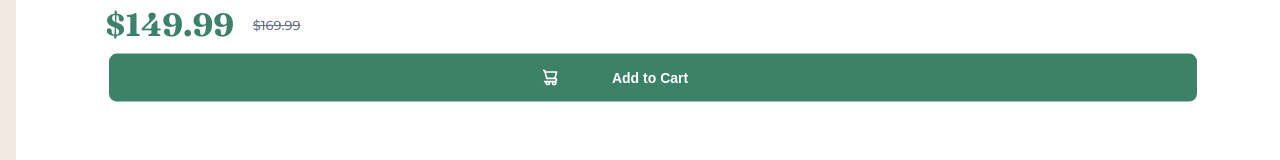
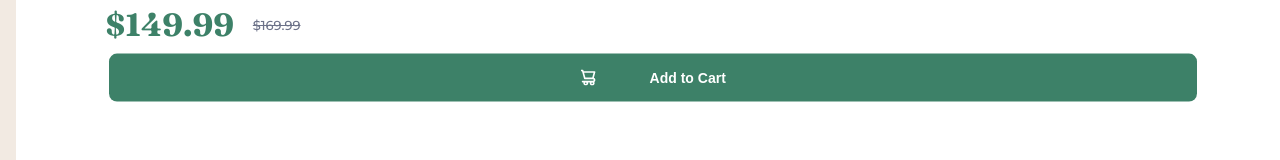
Before and after one commit to KakhoidzeMariami23/product-preview-card, a plain HTML site: page index.html in a window 1280 px wide. Shown: the part 543-703 px from the top of the page. Drawn offline with Linux system fonts and the light colour scheme; files whose address does not match are found by name.

Commit message:
Update index.html

```diff
--- a/index.html
+++ b/index.html
@@ -37,7 +37,7 @@
 
 <button><svg width="15" height="16" xmlns="http://www.w3.org/2000/svg">
   <path d="M14.383 10.388a2.397 2.397 0 0 0-1.518-2.222l1.494-5.593a.8.8 0 0 0-.144-.695.8.8 0 0 0-.631-.28H2.637L2.373.591A.8.8 0 0 0 1.598 0H0v1.598h.983l1.982 7.4a.8.8 0 0 0 .799.59h8.222a.8.8 0 0 1 0 1.599H1.598a.8.8 0 1 0 0 1.598h.943a2.397 2.397 0 1 0 4.507 0h1.885a2.397 2.397 0 1 0 4.331-.376 2.397 2.397 0 0 0 1.12-2.021ZM11.26 7.99H4.395L3.068 3.196h9.477L11.26 7.991Zm-6.465 6.392a.8.8 0 1 1 0-1.598.8.8 0 0 1 0 1.598Zm6.393 0a.8.8 0 1 1 0-1.598.8.8 0 0 1 0 1.598Z" fill="#FFF"/></svg>
-  <p class="cart">Add to Cart</p>
+  <span class="cart">Add to Cart</span>
 </button>
 </div>
 </div>
```
